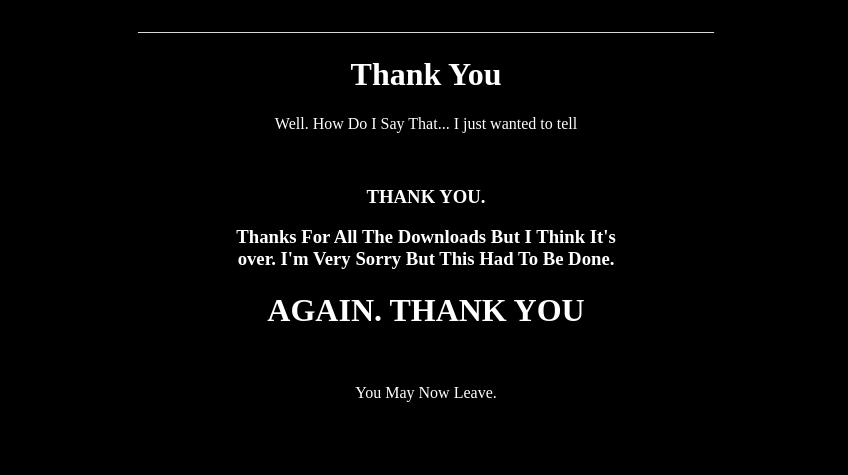
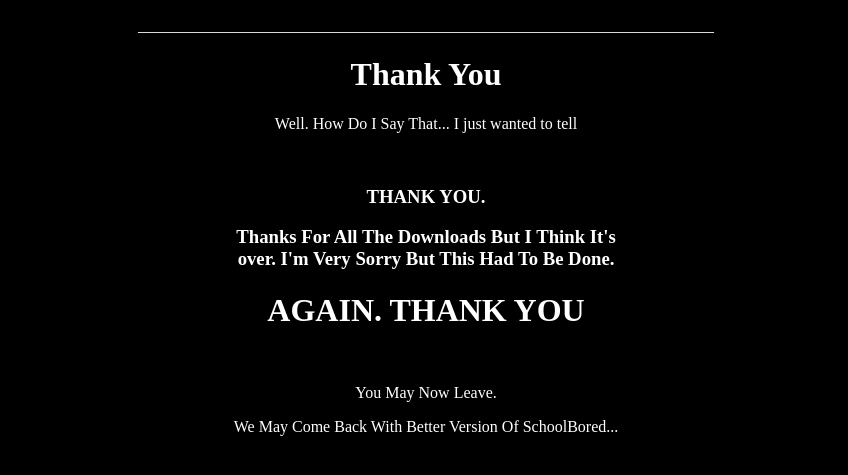
Before and after one commit to PetrTech/School-Bored, a plain HTML site: page index.html in a window 1280 px wide. Shown: the part 161-636 px from the top of the page, without its empty margins (214-1062 px from the left). Drawn offline with Linux system fonts and the light colour scheme; a script that the page names is missing.

Commit message:
Update index.html

```diff
--- a/index.html
+++ b/index.html
@@ -22,6 +22,7 @@
     <p>If you are reading this, it is because your browser does not support the audio element.</p>
     <embed src="song.mp3" width="180" height="90" hidden="true">
     </audio>
+  <p>We May Come Back With Better Version Of SchoolBored...</p>
   <script>
 
 /**
```
